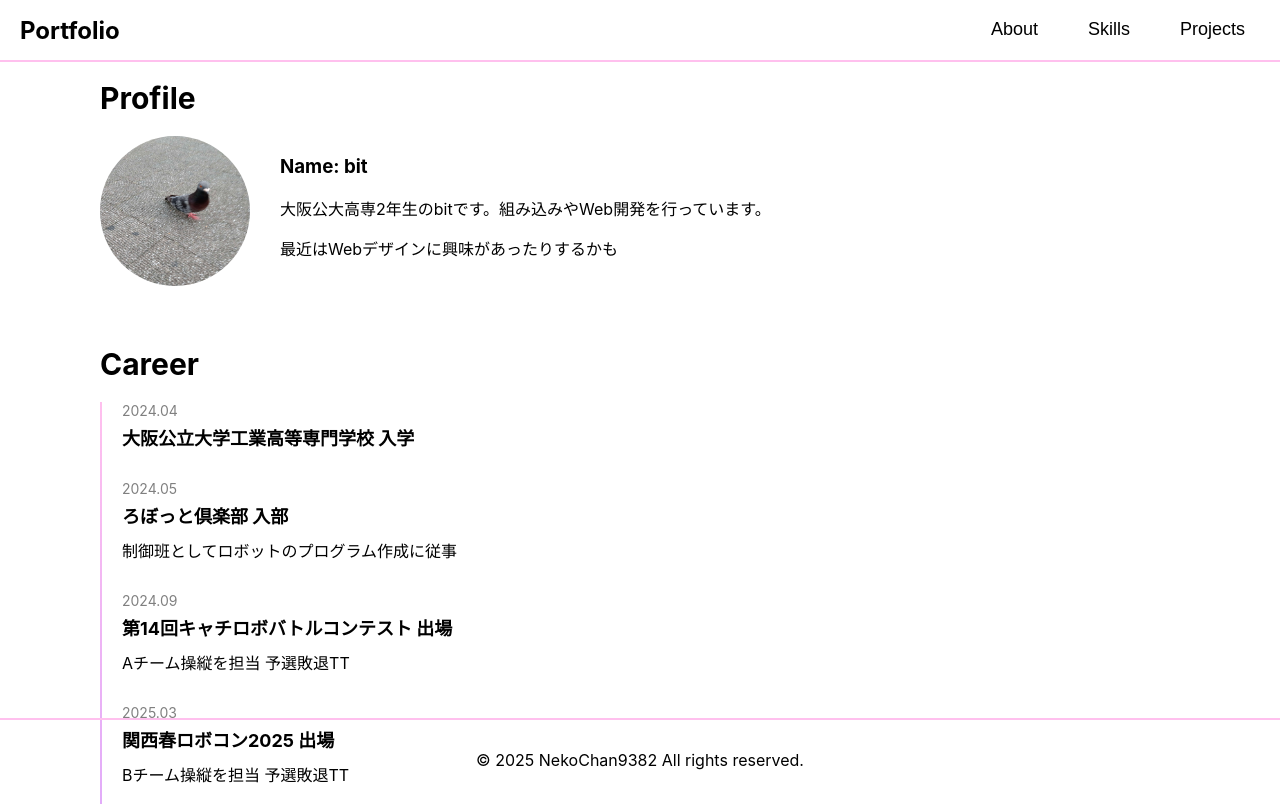
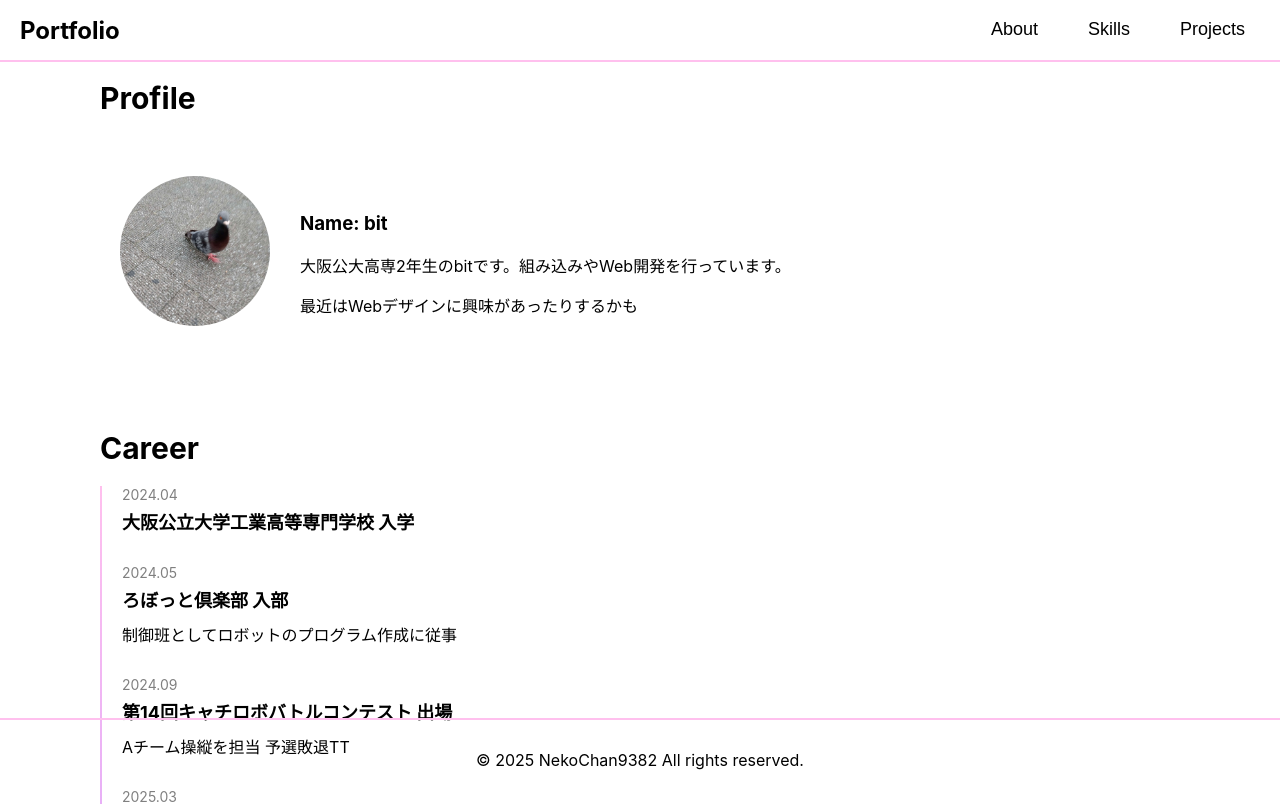
Before and after one commit to NekoChan9382/portfolio, a React (Create React App) app: page /about in a window 1280 px wide. Shown: the top 804 px of the page. Built offline with nearby package versions, Linux system fonts and the light colour scheme.

Commit message:
feat: modify profile style

```diff
--- a/src/components/About/Profile.css
+++ b/src/components/About/Profile.css
@@ -1,7 +1,17 @@
-.greeting-image {
+.profile {
+  display: flex;
+  align-items: center;
+  padding: 40px 20px;
+}
+
+.profile-image img {
   width: 150px;
   height: 150px;
   border-radius: 50%;
   object-fit: cover;
   margin-bottom: 20px;
 }
+
+.profile-detail {
+  margin-left: 30px;
+}
--- a/src/components/About/Profile.tsx
+++ b/src/components/About/Profile.tsx
@@ -16,14 +16,14 @@ const Profile: React.FC = () => {
 
 const Greeting: React.FC = () => {
   return (
-    <div className="greeting">
-      <div className="greeting-image">
+    <div className="profile">
+      <div className="profile-image">
         <img
           src={`${process.env.PUBLIC_URL}/assets/kanibaPigeon.jpg`}
           alt="kanibaPigeon"
         ></img>
       </div>
-      <div className="greeting-text">
+      <div className="profile-detail">
         <h3>Name: bit</h3>
         <p>大阪公大高専2年生のbitです。組み込みやWeb開発を行っています。</p>
         <p>最近はWebデザインに興味があったりするかも</p>
```
